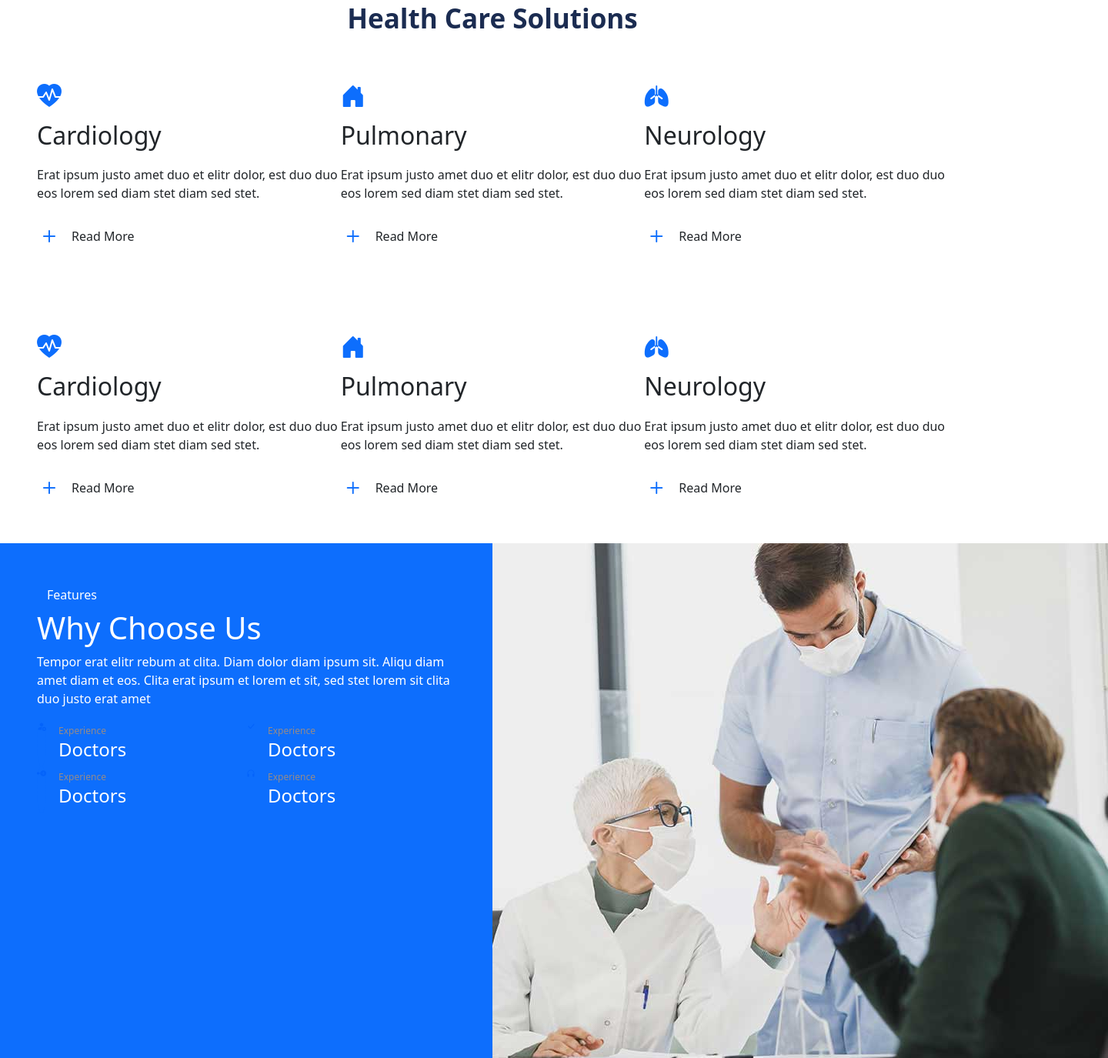
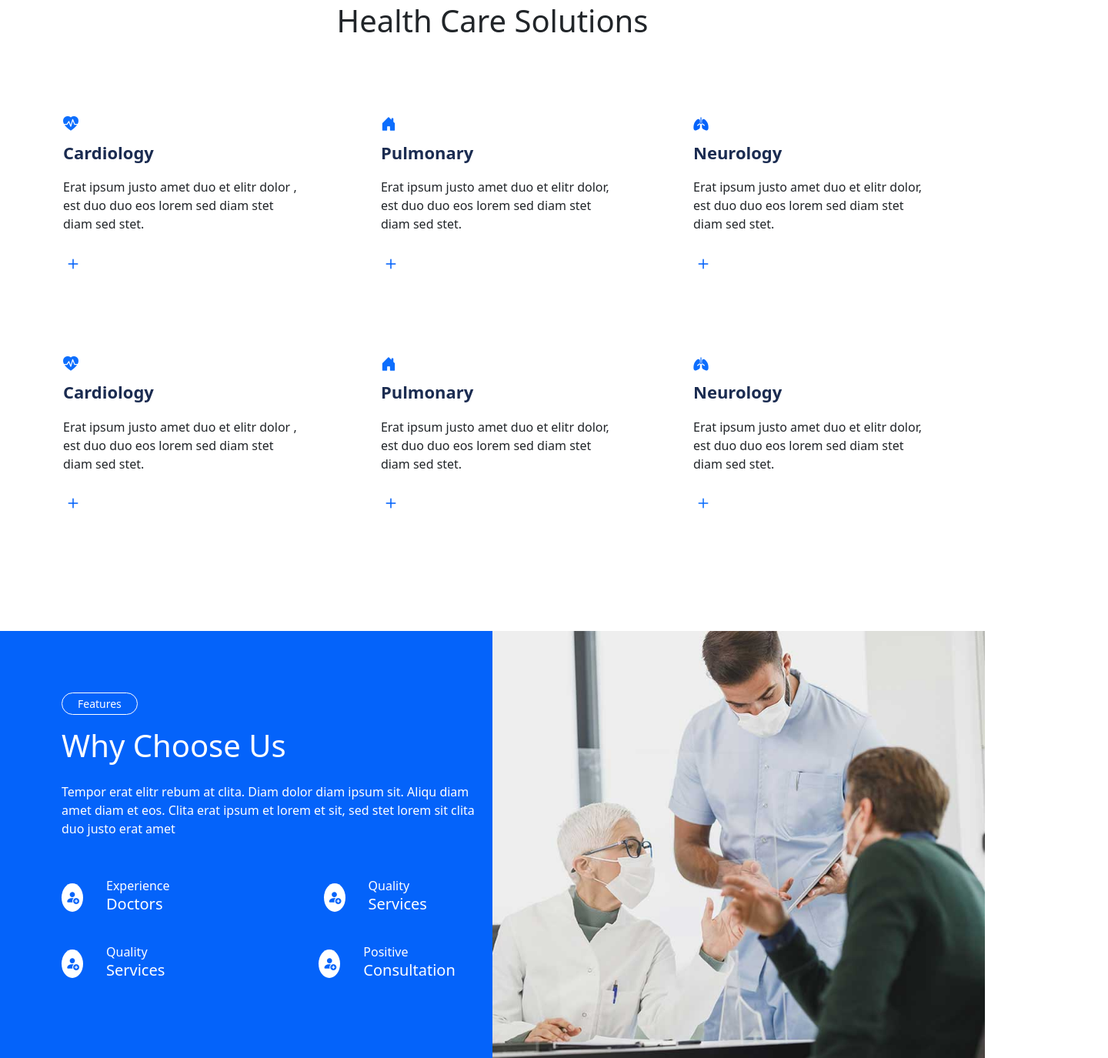
Before and after one commit to aklimaakter20/Klinik-Website, a plain HTML site: page index.html in a window 1280 px wide. Shown: the part 1465-2840 px from the top of the page at 77% size, 1440 px wide, since content can reach past the window. Drawn offline with nearby package versions, Linux system fonts and the light colour scheme.

Commit message:
some section added

```diff
--- a/index.html
+++ b/index.html
@@ -189,133 +189,120 @@
        </div>
 
       <!-- service-section -->
-       <div class="service-section pt-5 ">
-        <button class="about-btn">Service</button>
-        <h1 class="text-center">Health Care Solutions</h1>
-        <div class="service-row p-5">
-          <div class="service-col d-flex">
-            <div class="service-col-4">
-              <i class="bi bi-heart-pulse-fill py-5 text-primary fs-2"></i>
+       <div class="service-section container py-5 ">
+        <button class="service-btn about-btn">Service</button>
+        <h1 class="text-center mb-5">Health Care Solutions</h1>
+        <div class="service-row py-5 ">
+            <div class="service-col-md-4">
+              <i class="bi bi-heart-pulse-fill py-5 text-primary"></i>
               <h2 class="py-2">Cardiology</h2>
-              <p class="py-1">Erat ipsum justo amet duo et elitr dolor, est duo duo eos lorem sed diam stet diam sed stet.</p>
+              <p class="py-1">Erat ipsum justo amet duo et elitr dolor ,<br> est duo duo eos lorem sed diam stet <br> diam sed stet.</p>
               <div class="btn-div d-flex">
-                <i class="bi bi-plus fs-2 text-primary "></i>
+                <i class="bi bi-plus"></i>
                 <button class="btn ">Read More</button>
               </div>
             </div>
-            <div class="service-col-4">
-              <i class="bi bi-house-door-fill py-5 text-primary fs-2"></i>
+            <div class="service-col-md-4">
+              <i class="bi bi-house-door-fill py-5 text-primary"></i>
               <h2 class="py-2">Pulmonary</h2>
-              <p class="py-1">Erat ipsum justo amet duo et elitr dolor, est duo duo eos lorem sed diam stet diam sed stet.</p>
+              <p class="py-1">Erat ipsum justo amet duo et elitr dolor,<br> est duo duo eos lorem sed diam stet <br> diam sed stet.</p>
               <div class="btn-div d-flex">
-                <i class="bi bi-plus fs-2 text-primary "></i>
-                <button class="btn ">Read More</button>
+                <i class="bi bi-plus "></i>
+                <button class="btn">Read More</button>
               </div>
             </div>
-            <div class="service-col-4">
-              <i class="bi bi-lungs-fill py-5 text-primary fs-2"></i>
+            <div class="service-col-md-4">
+              <i class="bi bi-lungs-fill py-5"></i>
               <h2 class="py-2">Neurology</h2>
-              <p class="py-1">Erat ipsum justo amet duo et elitr dolor, est duo duo eos lorem sed diam stet diam sed stet.</p>
+              <p class="py-1">Erat ipsum justo amet duo et elitr dolor,<br> est duo duo eos lorem sed diam stet <br>diam sed stet.</p>
               <div class="btn-div d-flex">
-                <i class="bi bi-plus fs-2 text-primary "></i>
+                <i class="bi bi-plus"></i>
                 <button class="btn ">Read More</button>
               </div>
             </div>
 
         </div>
-        </div>
-        <div class="service-row p-5">
-          <div class="service-col d-flex">
-            <div class="service-col-4">
-              <i class="bi bi-heart-pulse-fill py-5 text-primary fs-2"></i>
+        <div class="service-row py-5 ">
+          <div class="service-col-md-4">
+            <i class="bi bi-heart-pulse-fill py-5 text-primary"></i>
             <h2 class="py-2">Cardiology</h2>
-              <p class="py-1">Erat ipsum justo amet duo et elitr dolor, est duo duo eos lorem sed diam stet diam sed stet.</p>
+            <p class="py-1">Erat ipsum justo amet duo et elitr dolor ,<br> est duo duo eos lorem sed diam stet <br> diam sed stet.</p>
             <div class="btn-div d-flex">
-                <i class="bi bi-plus fs-2 text-primary "></i>
-                <button class="btn ">Read More</button>
-              </div>
-
-            </div>
-            <div class="service-col-4">
-              <i class="bi bi-house-door-fill py-5 text-primary fs-2"></i>
-              <h2 class="py-2">Pulmonary</h2>
-              <p class="py-1">Erat ipsum justo amet duo et elitr dolor, est duo duo eos lorem sed diam stet diam sed stet.</p>
-              <div class="btn-div d-flex">
-                <div class="btn-div d-flex">
-                  <i class="bi bi-plus fs-2 text-primary "></i>
+              <i class="bi bi-plus"></i>
               <button class="btn ">Read More</button>
             </div>
           </div>
+          <div class="service-col-md-4">
+            <i class="bi bi-house-door-fill py-5 text-primary"></i>
+            <h2 class="py-2">Pulmonary</h2>
+            <p class="py-1">Erat ipsum justo amet duo et elitr dolor,<br> est duo duo eos lorem sed diam stet <br> diam sed stet.</p>
+            <div class="btn-div d-flex">
+              <i class="bi bi-plus"></i>
+              <button class="btn ">Read More</button>
             </div>
-            <div class="service-col-4">
-              <i class="bi bi-lungs-fill py-5 text-primary fs-2"></i>
+          </div>
+          <div class="service-col-md-4">
+            <i class="bi bi-lungs-fill py-5 text-primary"></i>
             <h2 class="py-2">Neurology</h2>
-              <p class="py-1">Erat ipsum justo amet duo et elitr dolor, est duo duo eos lorem sed diam stet diam sed stet.</p>
+            <p class="py-1">Erat ipsum justo amet duo et elitr dolor,<br> est duo duo eos lorem sed diam stet <br>diam sed stet.</p>
             <div class="btn-div d-flex">
-                <i class="bi bi-plus fs-2 text-primary "></i>
+              <i class="bi bi-plus  text-primary "></i>
               <button class="btn ">Read More</button>
             </div>
           </div>
 
       </div>
-        </div>
 
        </div>
        <!-- feature-section -->
-        <div class="feature-section">
-          <div class="features-row d-flex">
-            <div class="col-6 bg-primary text-white p-5">
-              <button class="btn text-white">Features</button>
-              <h1>Why Choose Us</h1>
+      <div class="feature-section mb-5">
+        <div class="feature-row d-flex">
+          <div class="col-md-6 feature-left text-white">
+            <button class="about-btn">Features</button>
+            <h1 class="py-3">Why Choose Us</h1>
             <p>Tempor erat elitr rebum at clita. Diam dolor diam ipsum sit. Aliqu diam amet diam et eos. Clita erat ipsum et lorem et sit, sed stet lorem sit clita duo justo erat amet</p>
-            <div class="features-point-row ">
-              <div class="point-col-6 d-flex">
-                <div class="col-6 d-flex justify-center">
-                  <i class="bi bi-person-fill-add bg-primary me-3 rounded-circle"></i>
-                  <div>
+                <div class="feature-divs d-flex">
+                  <div class="feature-info">
+                    <i class="bi bi-person-fill-add "></i>
+                    <div class="div-des">
                       <span>Experience</span>
-                  <h4>Doctors</h4>
+                      <h6>Doctors</h6>
                     </div>
                   </div>
-                <div class="col-6 d-flex justify-center">
-                  <i class="bi bi-check-lg bg-primary me-3 "></i>
-                  <div >
-                  <span>Experience</span>
-                  <h4>Doctors</h4>
+                  <div class="feature-info">
+                    <i class="bi bi-person-fill-add  "></i>
+                    <div class="div-des">
+                       <span>Quality</span>
+                      <h6>Services</h6>
                     </div>
                   </div>
                 </div>
-              <div class="point-col-6">
-                <div class="features-point-row">
-              <div class="point-col-6 d-flex">
-                <div class="col-6 d-flex justify-center">
-                  <i class="bi bi-node-plus-fill bg-primary me-3 rounded-circle"></i>
-                  <div>
-                  <span>Experience</span>
-                  <h4>Doctors</h4>
+                <div class="feature-divs d-flex">
+                  <div class="feature-info">
+                    <i class="bi bi-person-fill-add  "></i>
+                    <div class="div-des">
+                      <span>Quality</span>
+                      <h6>Services</h6>
                     </div>
                   </div>
-                <div class="col-6 d-flex justify-center">
-                  <i class="bi bi-headphones bg-primary me-3 "></i>
-                  <div >
-                  <span>Experience</span>
-                  <h4>Doctors</h4>
+                  <div class="feature-info">
+                    <i class="bi bi-person-fill-add "></i>
+                    <div class="div-des">
+                      <span>Positive</span>
+                      <h6>Consultation</h6>
                     </div>
                   </div>
                 </div>
           </div>
+          <div class="col-md-6 feature-right">
+            <img src="img/feature.jpg" class="img-fluid" alt="">
+          </div>
         </div>
       </div>
 
-            </div>
-            <div class="col-6">
-              <img src="img/feature.jpg" alt="">
-            </div>
-          </div>
-        </div>
         <!-- experience-section -->
        <div class="experience-section">
-        <button class="btn">Doctors</button>
+        <button class="about-btn">Doctors</button>
          <h1 class="text-center py-5">Our Experience Doctors</h1>
          <div class="experience-row d-flex">
           <div class="col-3 text-center">
@@ -355,7 +342,7 @@
             </div>
           </div>
          </div>
-      </div>
+      </div> -->
       <!-- appointment-section -->
        <!-- <div class="appointment-section container py-5">
         <div class="appoinment-row py-5 d-flex">
@@ -412,7 +399,7 @@
 
 
        </div> -->
-      <section class="footer container bg-primary text-white">
+      <!-- <section class="footer container bg-primary text-white">
         <div class="row p-5">
           <div class="col-3">
             <h3>Address</h3>
@@ -494,7 +481,7 @@
             </div></p>
           </div>
         </div>
-      </section>
+      </section> -->
     <script src="https://cdn.jsdelivr.net/npm/bootstrap@5.0.2/dist/js/bootstrap.bundle.min.js"></script>
 </body>
 </html>
--- a/style.css
+++ b/style.css
@@ -2,6 +2,9 @@
     margin: 0;
     padding: 0;
     box-sizing: border-box;
+}
+body{
+    overflow-x: hidden;
 }
 
 div{
@@ -143,14 +146,96 @@ a.nav-link {
 }
 /* service-section */
 .service-section{
-    .about-btn{
+
+    .service-row{
+        display: flex;
+        align-items: center;
+        justify-content: space-between;
+
+        .service-col{
+            width: 25%;
+
+        }
+
+        i {
+            font-size: 20px;
+        }
+        & h2{
+            font-size: 22px;
+            font-weight: 700;
+            color: #1B2C51;
+        }
+      .btn-div .bi{
+        font-size: 26px;
+        transition: 0.5s;
+
+      }
+      .btn{
+        opacity: 0;
+        transition: 0.5s;
+      }
+      .btn-div, .btn:hover{
+       opacity: 1;
+       color: #0463FA;
+
+      }
+    }
+    .service-btn{
         margin: auto;
         display: block;
         margin-bottom: 20px;
     }
-    & h1{
-        color: #1B2C51;
-        font-weight: 700;
-        font-size: 35px;
+}
+/* feature-section */
+.feature-row{
+    height: 100vh;
+    overflow: hidden;
+    padding-top: 50px;
+}
+.feature-left{
+    padding-top: 80px;
+    padding-left: 80px;
+    background-color: #0463FA;
+    .about-btn{
+        background-color: #0463FA;
+        color: white;
+        border: 1px solid white;
     }
+    p{
+        margin-bottom: 50px;
+    }
+    .feature-divs{
+        align-items: center;
+
+        .feature-info{
+            display: flex;
+            align-items: center;
+            margin-bottom: 30px;
+            .div-des span{
+                color: white;
+                font-size: 16px;
+                font-weight: 400;
+                margin-bottom: 10px;
+            }
+            & h6{
+                font-size: 20px;
+            }
+        }
+        .feature-info:nth-child(2){
+            margin-left: 200px;
+        }
+        .bi{
+            font-size: 18px;
+            padding: 5px;
+            color: #0463FA;
+            background-color:white;
+            border-radius: 50%;
+            margin-right: 30px;
+
+        }
+        .feature-right img{
+            height: 100px;
+        }
+    }
+
 }
```
Lines whose indentation alone changed are shown as unchanged.
